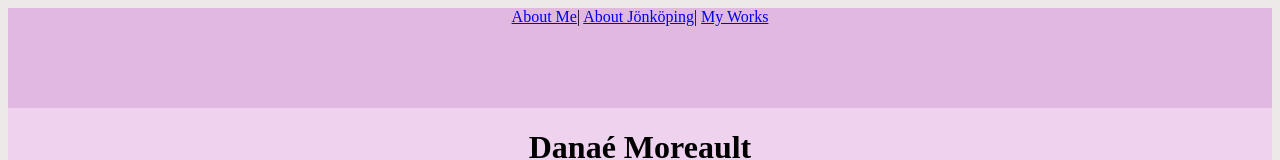
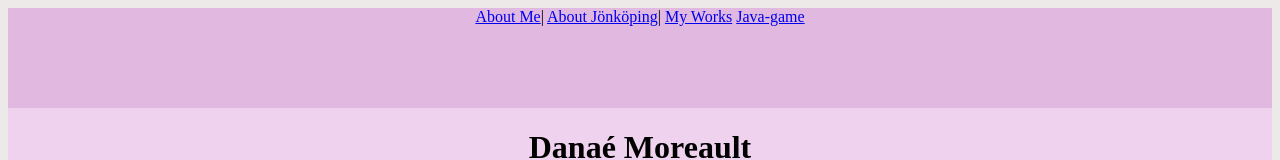
Before and after one commit to ju-nmd2022/wuid-portfolio-danae1moreault, a plain HTML site: page index.html in a window 1280 px wide. Shown: the top 160 px of the page. Drawn offline with Linux system fonts and the light colour scheme.

Commit message:
Update index.html

```diff
--- a/index.html
+++ b/index.html
@@ -14,6 +14,7 @@
         <a href="index.html">About Me</a>|
         <a href="JKPG.html">About Jönköping</a>|
         <a href="ProjectWebb.html">My Works</a>
+        <a href="hallway.html">Java-game</a>
       </div>
       <div class="body">
         <h1>Danaé Moreault</h1>
```
